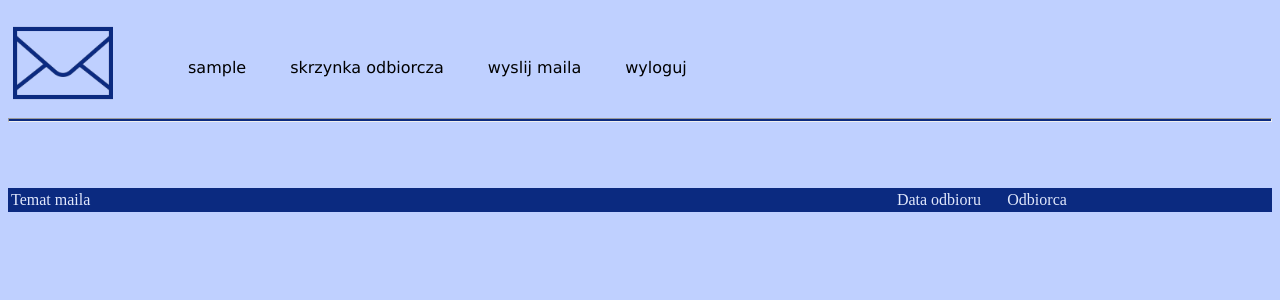
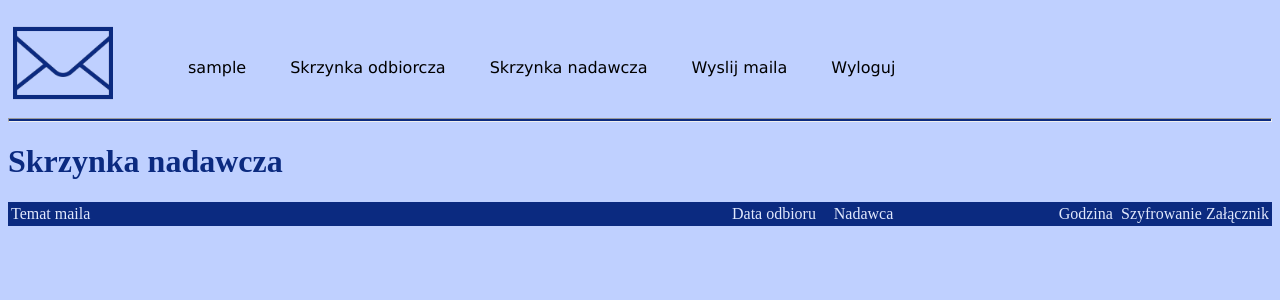
Before and after one commit to Bl0tniaQus/infmedprojekt, a Flask app: page /skrzynkanadawcza in a window 1280 px wide. Shown: the top 300 px of the page. Run offline with Flask 3, Linux system fonts and the light colour scheme; the visitor is signed in with stand-in values (Sample User, id 1); data that the repository does not hold is empty; some libraries are stand-ins or nearby versions.

Commit message:
zmieniono:       templates/skrzynkanadawcza.html

```diff
--- a/templates/skrzynkanadawcza.html
+++ b/templates/skrzynkanadawcza.html
@@ -2,30 +2,24 @@
 <img id="logomale" width="100" src="../static/logo.png"/>
     <ul>
       <li><a href="/profil">{{session['login']}}</a></li>
-	  <li><a href="/skrzynkaodbiorcza">skrzynka odbiorcza</a></li>
-	  <li><a href="/wyslij">wyslij maila</a></li>
-	  <li><a href="/wyloguj">wyloguj</a></li>
+      <li><a href="/skrzynkaodbiorcza">Skrzynka odbiorcza</a></li>
+      <li><a href="/skrzynkanadawcza">Skrzynka nadawcza</a></li>
+      <li><a href="/wyslij">Wyslij maila</a></li>
+      <li><a href="/wyloguj">Wyloguj</a></li>
     </ul>
       <hr>
+       <h1 style="color:#0b2a80;">Skrzynka nadawcza</h1>
 <div>
+<form method="post" action="/usunnad" style="">
+        <ul class="listawiadomosci" style="padding-top:0;">
+            <table class="tabelawiadomosci">
+                <tr style="background-color:#0b2a80;color:#e1e8fc;"><td  class="td1">Temat maila</td><td class="td2">Data odbioru</td><td class="td3">Nadawca</td><td class="td3">Godzina</td><td class="td3">Szyfrowanie</td><td>Załącznik</td></tr>
+            {% for i in range(dl) %}
+                <li id="wiadomosc_{{wiadomosci[i][0]}}"><tr><td  class="td1">{{wiadomosci[i][3]}}</td><td class="td2">{{wiadomosci[i][7]}} </td> <td class="td3">{{wiadomosci[i][11]}}</td><td class="td5">{{wiadomosci[i][8]}}</td><td class="td5">{% if wiadomosci[i][6] ==1 %} RSA {% elif wiadomosci[i][6]==2 %} AES {% endif %} </td><td class="td6">{% if wiadomosci[i][5]==1 %} Tak {% endif %}</td><td class="td4"><button class="buttonmini" type="submit" value="{{wiadomosci[i][0]}}" name="wiadomosc">Usuń</button></td>
+                </tr></li>
+            {% endfor %}
 
-		<ul class="listawiadomosci">
-			<table class="tabelawiadomosci">
-				<tr style="background-color:#0b2a80;color:#e1e8fc;"><td  class="td1">Temat maila</td><td class="td2">Data odbioru</td><td class="td3">Odbiorca</td></tr>
-			{% for i in range(dl) %}
-				<li id="wiadomosc_{{wiadomosci[i][0]}}"><tr><td  class="td1">{{wiadomosci[i][3]}}</td><td class="td2">{{wiadomosci[i][7]}} </td> <td class="td3">{{wiadomosci[i][11]}}</td>
-			    </tr></li>
-
-					<form method="post" action="/usunnad" style="">
-					<button class="buttonmini" type="submit" value="{{wiadomosci[i][0]}}" name="wiadomosc">Usuń</button>
-					</form>
-			Godzina: {{wiadomosci[i][8]}}<br/>
-			Szyfr: {% if wiadomosci[i][6] ==1 %} RSA {% elif wiadomosci[i][6]==2 %} AES {% endif %}
-			Załącznik: {% if wiadomosci[i][5]==1 %} Tak {% endif %}
-
-
-			{% endfor %}
             </table>
         </ul></div>
-
+</form>
         </div>
```
Lines whose indentation alone changed are shown as unchanged.
